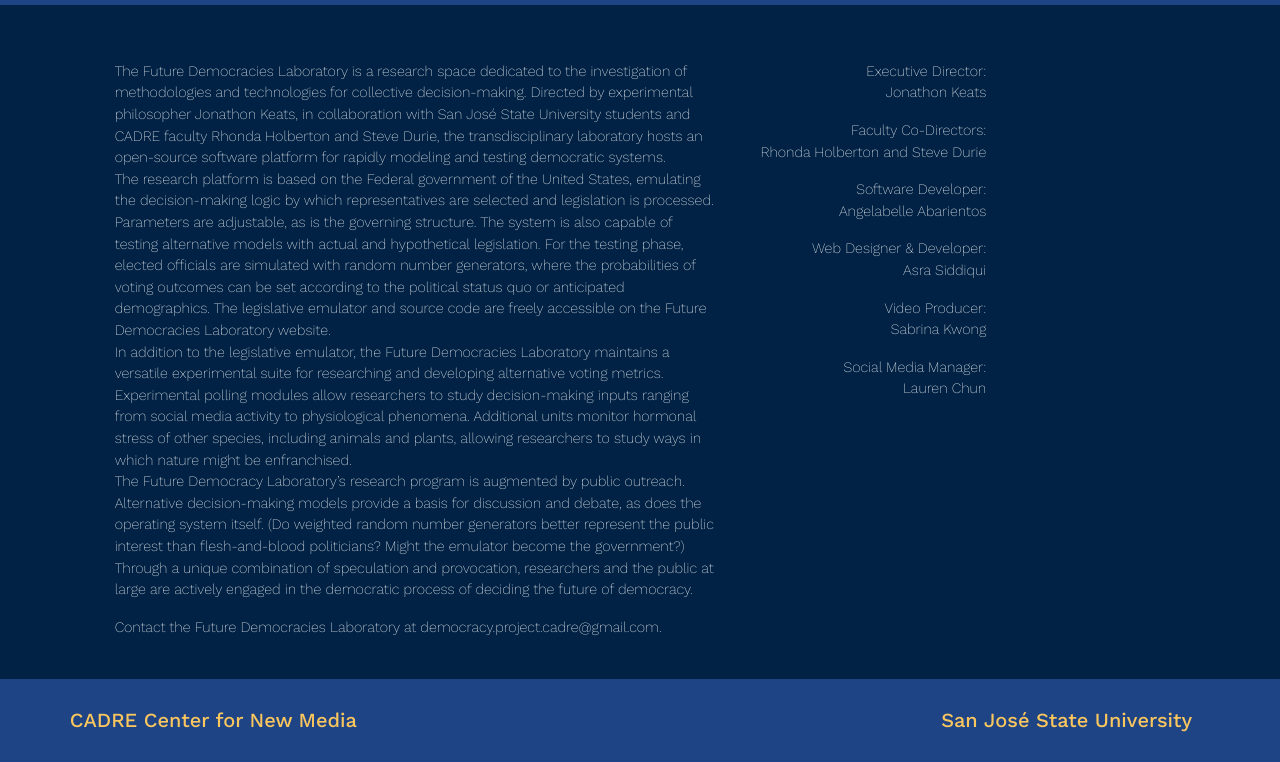
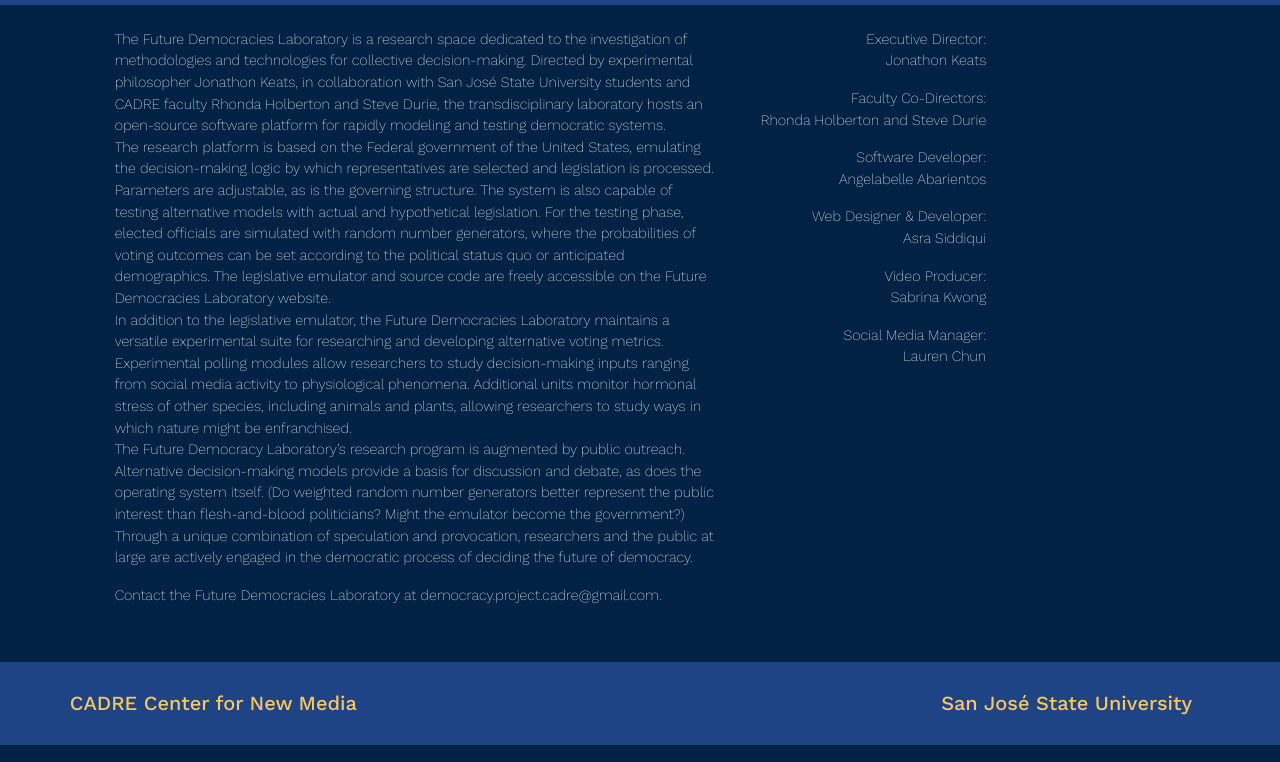
Before and after one commit to Saridlin/democ-site-test, a plain HTML site: page about.html in a window 1280 px wide. Shown: the part 55-817 px from the top of the page. Drawn offline with nearby package versions, Linux system fonts and the light colour scheme.

Commit message:
Update about.html

```diff
--- a/about.html
+++ b/about.html
@@ -45,7 +45,7 @@
 
     <div class="container-fluid">
       <div class="row justify-content-center">
-      <div class="col-sm-10 mt-5 p-2"><div class="row">
+      <div class="col-sm-10 mt-3 p-2"><div class="row">
         <div class="col-sm-7">
           <p>The Future Democracies Laboratory is a research space dedicated to the investigation of methodologies and technologies for collective decision-making. Directed by experimental philosopher Jonathon Keats, in collaboration with San José State University students and CADRE faculty Rhonda Holberton and Steve Durie, the transdisciplinary laboratory hosts an open-source software platform for rapidly modeling and testing democratic systems.<br>
           The research platform is based on the Federal government of the United States, emulating the decision-making logic by which representatives are selected and legislation is processed. Parameters are adjustable, as is the governing structure. The system is also capable of testing alternative models with actual and hypothetical legislation. For the testing phase, elected officials are simulated with random number generators, where the probabilities of voting outcomes can be set according to the political status quo or anticipated demographics. The legislative emulator and source code are freely accessible on the Future Democracies Laboratory website.<br>
```
